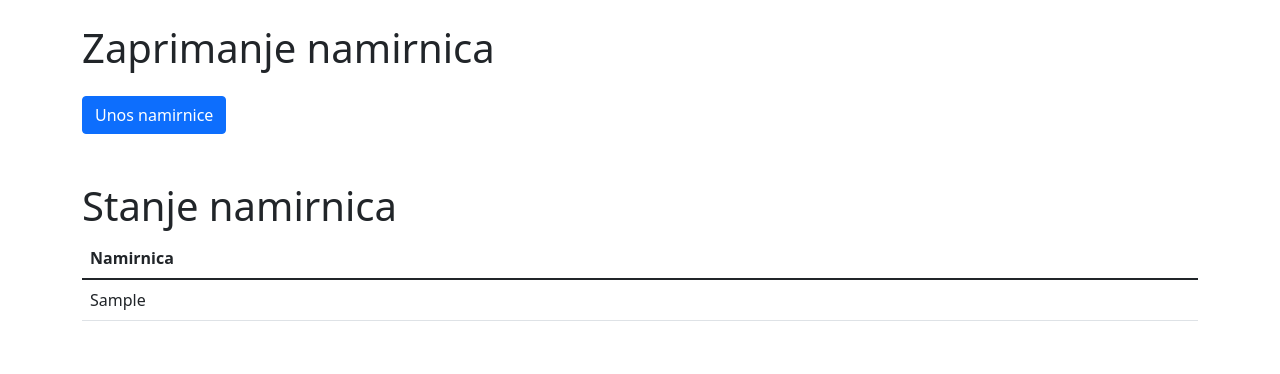
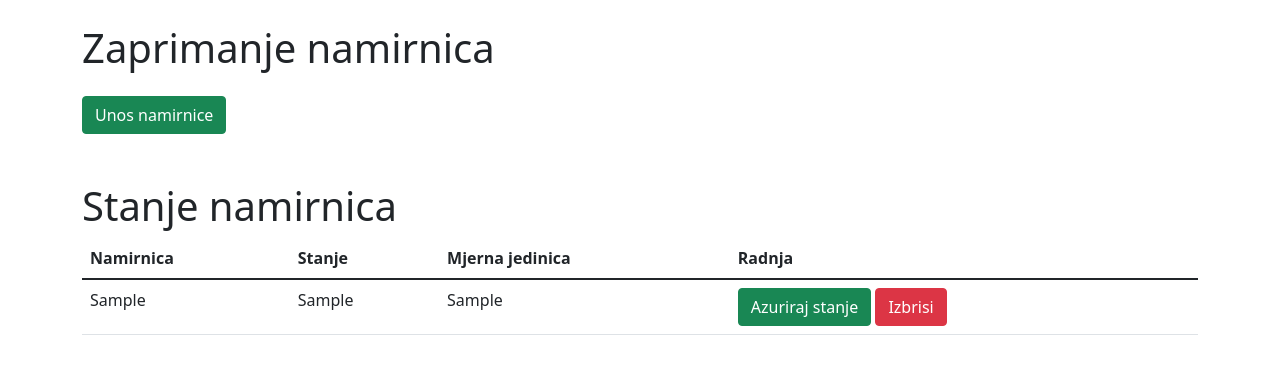
Before and after one commit to sblekic/pis-projekt, a Flask app: template website/templates/namirnice.html in a window 1280 px wide. Shown: the part 56-430 px from the top of the page. Run offline with Flask 2, Linux system fonts and the light colour scheme; the template is opened without the code that fills it: most values are stand-ins (such as "Sample title", 1, 10 or a date in 2020).

Commit message:
dodana mogućnost brisanja namirnice

```diff
--- a/website/__init__.py
+++ b/website/__init__.py
@@ -7,6 +7,7 @@ from pony.flask import Pony
 
 def create_app():
     app = Flask(__name__)  # __name__ references this file
+    # flask integration. ako ovo napravim ne moram wrappat views u @db_session
     Pony(app)
     # registriram routes. podijelio sam rute u vise python datoteka pa ih moram negdje spajati
     # .views je shortcut za full path website.views. tocka oznacava current dir
--- a/website/models.py
+++ b/website/models.py
@@ -6,3 +6,5 @@ db = Database()
 
 class Namirnica(db.Entity):
     ime_namirnice = Required(str, unique=True)
+    stanje_namirnice = Required(float)
+    mjerna_jedinica = Required(str)
--- a/website/static/index.js
+++ b/website/static/index.js
@@ -5,3 +5,13 @@ $(function () {
     $("#add-namirnica-form").submit();
   });
 });
+
+function izbrisiNam(namId) {
+  fetch("/izbrisi-nam", {
+    method: "DELETE",
+    // konverzija js objekta u json kako bih mogao to poslati serveru
+    body: JSON.stringify({ namId: namId }),
+  }).then((_res) => {
+    window.location.href = "/namirnice";
+  });
+}
--- a/website/templates/namirnice.html
+++ b/website/templates/namirnice.html
@@ -9,20 +9,16 @@
     <div class="mt-3">
         <!-- Button trigger modal -->
         <button type="button"
-                class="btn btn-primary"
+                class="btn btn-success"
                 data-bs-toggle="modal"
-                data-bs-target="#staticBackdrop">
-            Unos namirnice
-        </button>
+                data-bs-target="#namModal">Unos namirnice</button>
         <!-- Modal -->
         <div class="modal fade"
-             id="staticBackdrop"
-             data-bs-backdrop="static"
-             data-bs-keyboard="false"
+             id="namModal"
              tabindex="-1"
-             aria-labelledby="staticBackdropLabel"
+             aria-labelledby="namModalLabel"
              aria-hidden="true">
-            <div class="modal-dialog modal-lg">
+            <div class="modal-dialog">
                 <div class="modal-content">
                     <div class="modal-header">
                         <h5 class="modal-title" id="staticBackdropLabel">Unos namirnice</h5>
@@ -32,14 +28,36 @@
                                 aria-label="Close"></button>
                     </div>
                     <div class="modal-body">
-                        <form method="POST" id="add-namirnica-form">
-                            <div class="mb-3">
+                        <!-- form za unos -->
+                        <form class="row g-3" method="POST" id="add-namirnica-form">
+                            <!-- namirnica -->
+                            <div class="col-5">
                                 <label for="imeNamirnice" class="form-label">Ime namirnice</label>
                                 <input type="text"
                                        class="form-control"
                                        id="imeNamirnice"
                                        name="imeNamirnice">
-                                {# moram imati name da mogu onda dohvatiti podatke za spremanje u bp #}
+                                <!-- moram imati input name da mogu onda dohvatiti podatke za spremanje u bp -->
+                            </div>
+                            <!-- kolicina nam -->
+                            <div class="col-3">
+                                <label for="stanjeNam" class="form-label">Kolicina</label>
+                                <input class="form-control" id="stanjeNam" name="stanjeNam">
+                            </div>
+                            <!-- mjerna jedinica -->
+                            <div class="col-4">
+                                <label for="inputState" class="form-label">Mjerna jedinica</label>
+                                <select id="inputState" class="form-select" name="mjernaJed">
+                                    <option selected>
+                                        Odaberi...
+                                    </option>
+                                    <option>
+                                        kg
+                                    </option>
+                                    <option>
+                                        l
+                                    </option>
+                                </select>
                             </div>
                         </form>
                     </div>
@@ -58,21 +76,24 @@
             <thead>
                 <tr>
                     <th scope="col">Namirnica</th>
+                    <th scope="col">Stanje</th>
+                    <th scope="col">Mjerna jedinica</th>
+                    <th scope="col">Radnja</th>
                 </tr>
             </thead>
             <tbody>
                 {% for d in data %}
                     <tr>
                         <td>{{ d.ime_namirnice }}</td>
+                        <td>{{ d.stanje_namirnice }}</td>
+                        <td>{{ d.mjerna_jedinica }}</td>
+                        <td>
+                            <button type="button" class="btn btn-success">Azuriraj stanje</button>
+                            <button type="button" class="btn btn-danger" onClick="izbrisiNam({{ d.id }})">Izbrisi</button>
+                        </td>
                     </tr>
                 {% endfor %}
             </tbody>
         </table>
-        {#
-        <h1>Stanje namirnica</h1>
-        <ul class="list-group list-group-flush" id="notes">
-            {% for d in data %}<li class="list-group-item">{{ d.ime_namirnice }}</li>{% endfor %}
-        </ul>
-        #}
     </div>
 {% endblock %}
```
Also changed, not shown: website/views.py (+20 -4 lines), website/baza_podataka.sqlite.
